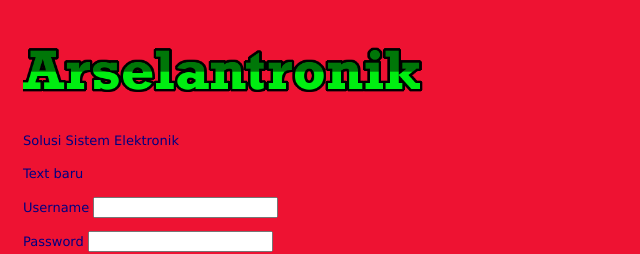
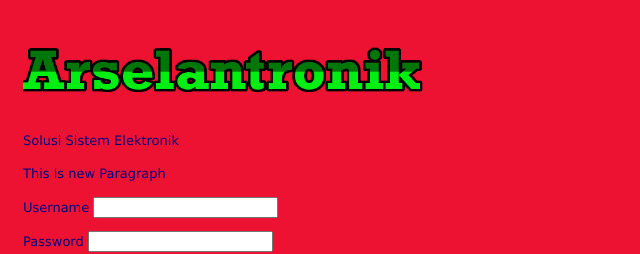
Before and after one commit to arselansoft/mywebsite01, a website: page index.html in a window 1280 px wide. Shown: the top 254 px of the page, without its empty margins (0-640 px from the left). Drawn offline with Linux system fonts and the light colour scheme.

Commit message:
new paragraph

```diff
--- a/index.html
+++ b/index.html
@@ -7,7 +7,7 @@
 	</head><body>
 		<img src="../img/arselanlogo.png" width="400" height="90" alt="Arselantronik" />
 		<p>Solusi Sistem Elektronik</p>
-		<p>Text baru</p>
+		<p>This is new Paragraph</p>
 		<form action="/login" method="post">
             <p>Username <input type="text" name="username" /></p>
             <p>Password <input type="password" name="password" /></p>
```
